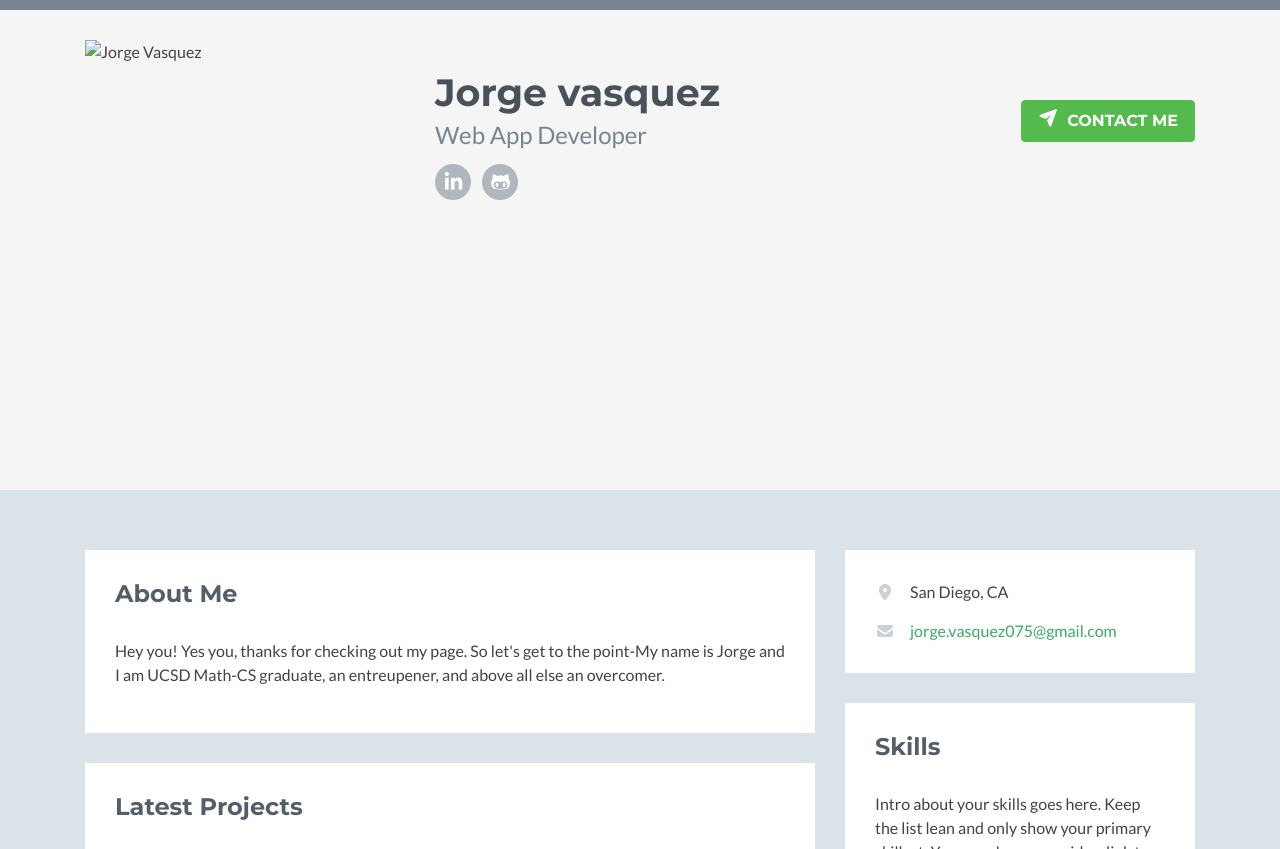
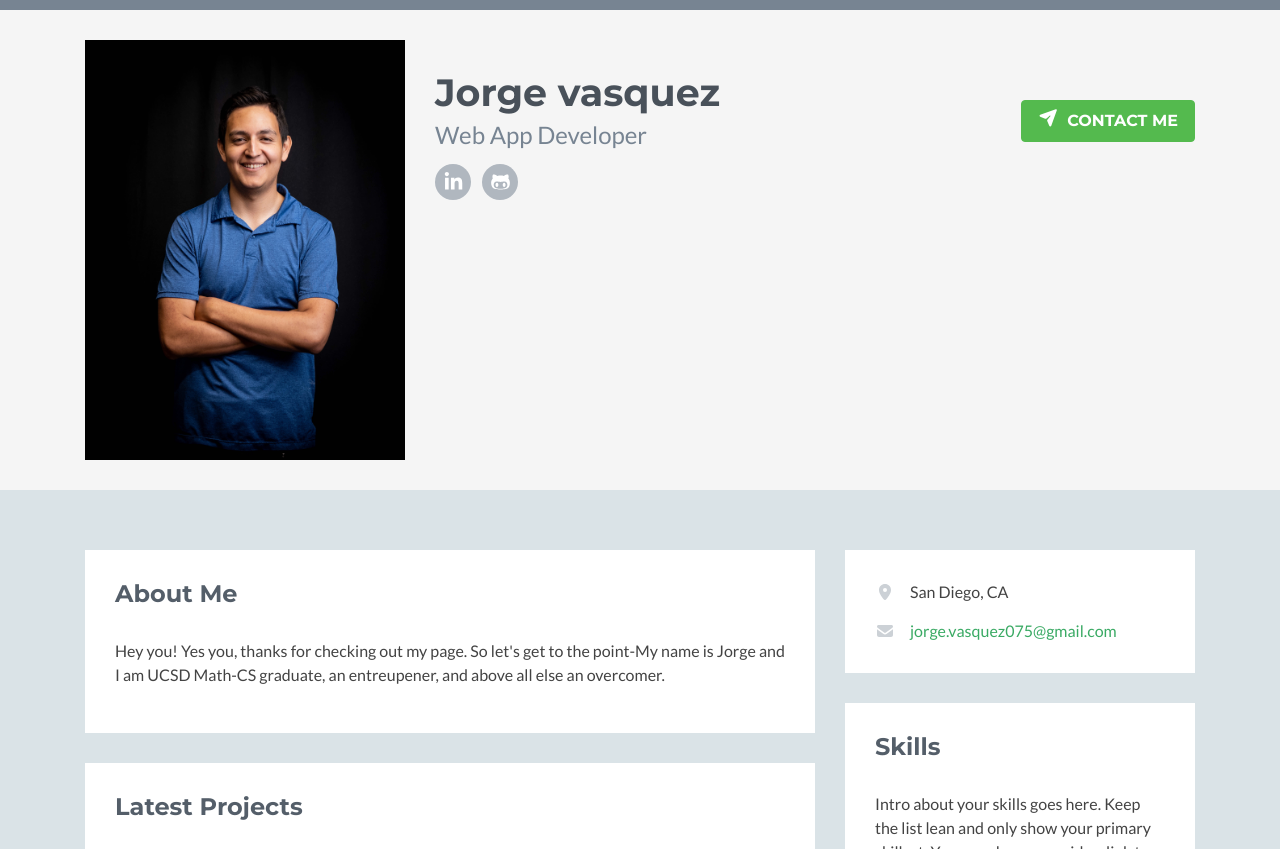
Before and after one commit to jav040/jav040.github.io, a plain HTML site: page index.html in a window 1280 px wide. Shown: the top 849 px of the page. Drawn offline with nearby package versions, Linux system fonts and the light colour scheme; no server answers; some icons are missing.

Commit message:
adjusted profile image location

```diff
--- a/index.html
+++ b/index.html
@@ -35,7 +35,7 @@
     <!-- ******HEADER****** -->
     <header class="header">
         <div class="container clearfix">
-            <img class="profile-image img-fluid float-left" src="/Users/jorgevasquez/Desktop/mypic.JPG" alt="Jorge Vasquez" style=height:420px;width:320px />
+            <img class="profile-image img-fluid float-left" src="assets/mypic.jpg" alt="Jorge Vasquez" style=height:420px;width:320px />
             <div class="profile-content float-left">
                 <h1 class="name">Jorge vasquez</h1>
                 <h2 class="desc">Web App Developer</h2>
```
Also changed, not shown: assets/mypic.jpg (added).
